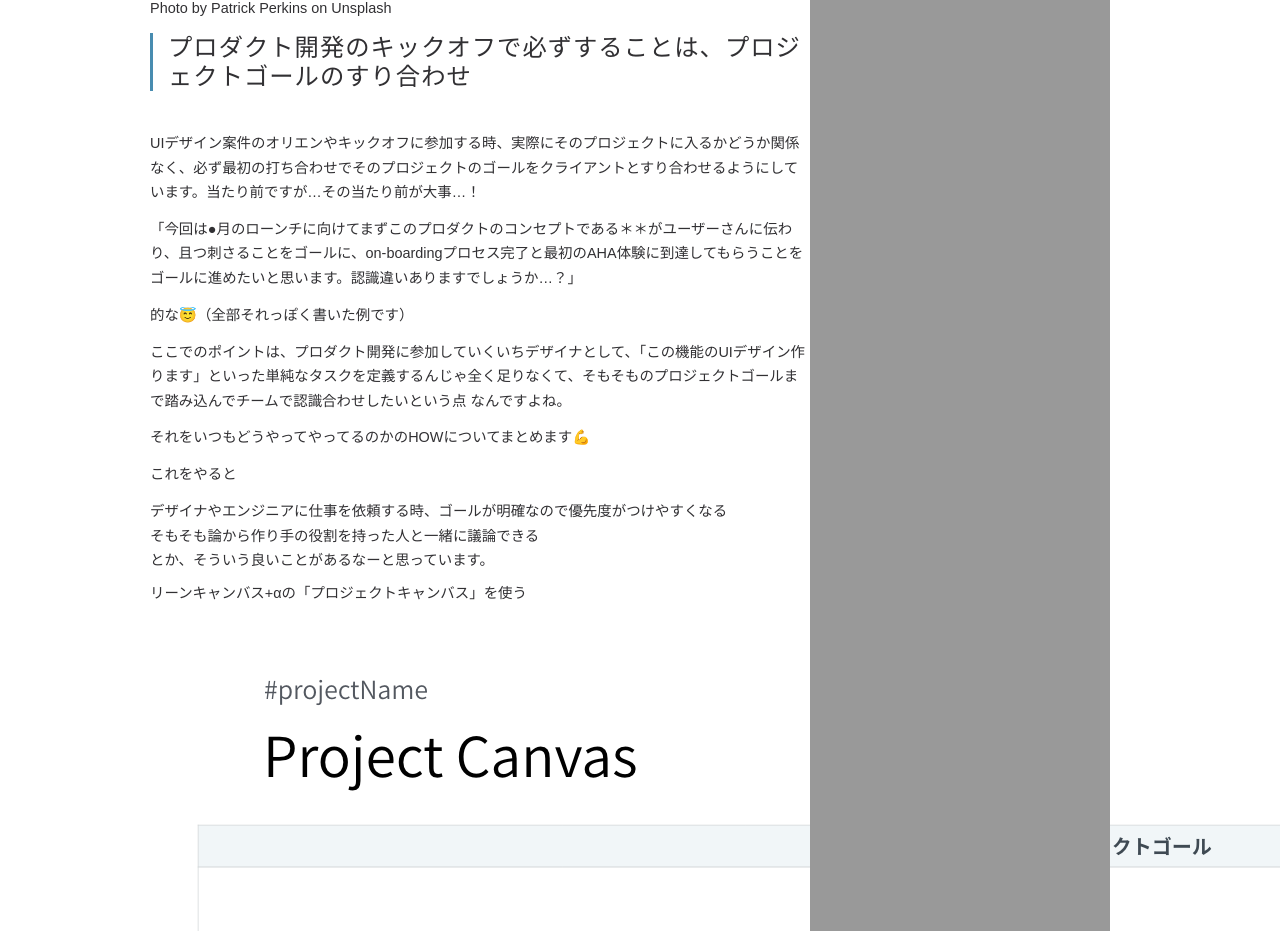
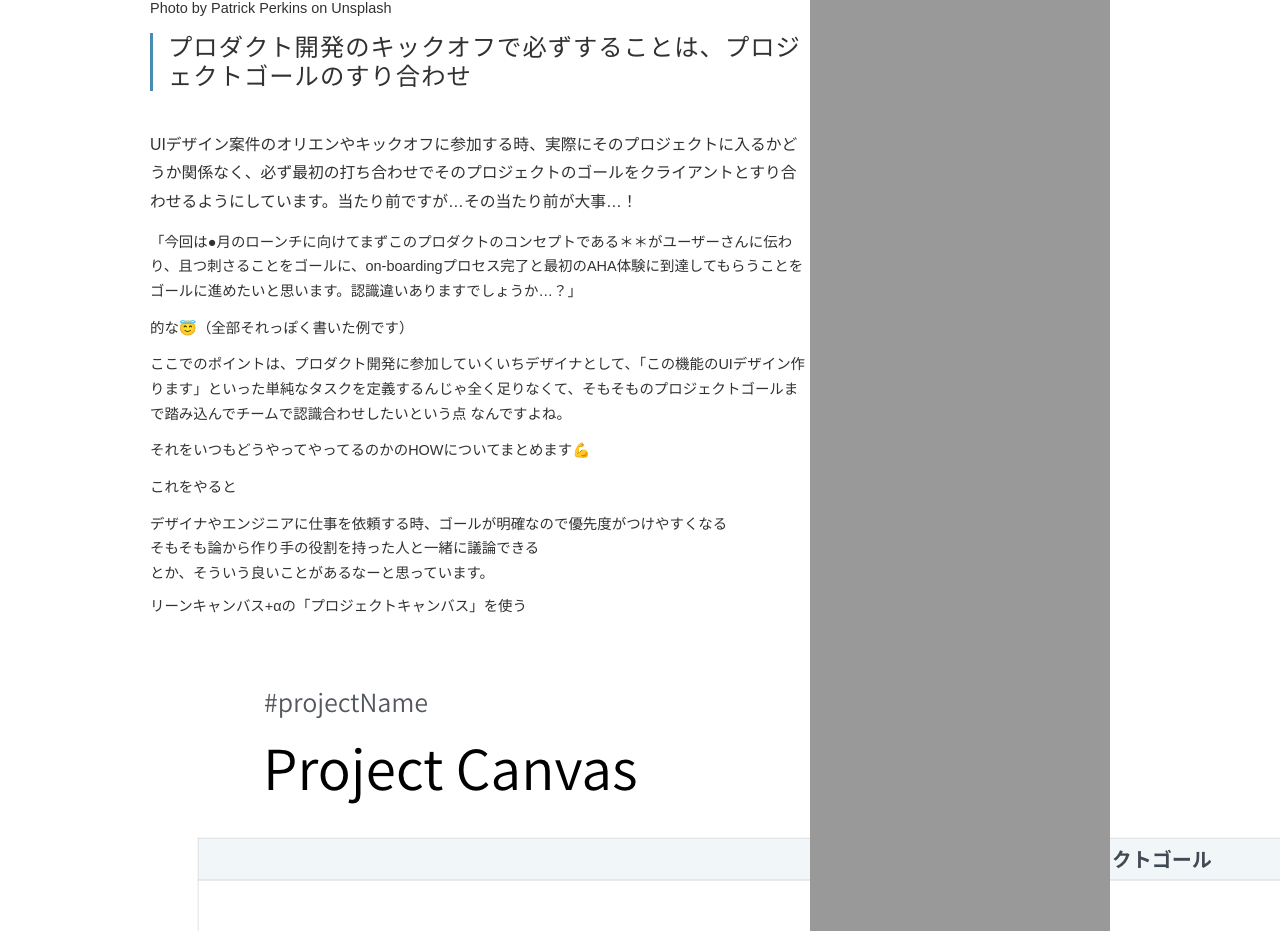
Before and after one commit to yinm/trace-portfolio, a React (Create React App) app: page / in a window 1280 px wide. Shown: the part 2279-3210 px from the top of the page. Built offline with nearby package versions, Linux system fonts and the light colour scheme; the HTML template or start-up script is replaced by a standard one.

Commit message:
Add paragraph styles

```diff
--- a/src/components/Article/index.js
+++ b/src/components/Article/index.js
@@ -13,7 +13,7 @@ export class Article extends Component {
           <p>Photo by Patrick Perkins on Unsplash</p>
 
           <h2 className="l-blog__heading">プロダクト開発のキックオフで必ずすることは、プロジェクトゴールのすり合わせ</h2>
-          <p>
+          <p className="l-blog__paragraph">
             UIデザイン案件のオリエンやキックオフに参加する時、実際にそのプロジェクトに入るかどうか関係なく、必ず最初の打ち合わせでそのプロジェクトのゴールをクライアントとすり合わせるようにしています。当たり前ですが…その当たり前が大事…！
           </p>
           <p>
--- a/src/components/Article/styles.css
+++ b/src/components/Article/styles.css
@@ -28,3 +28,8 @@
   padding-left: 15px;
   border-left: 3px solid #488CB0;
 }
+
+.l-blog__paragraph {
+  font-size: 1.04rem;
+  line-height: 1.8;
+}
```
